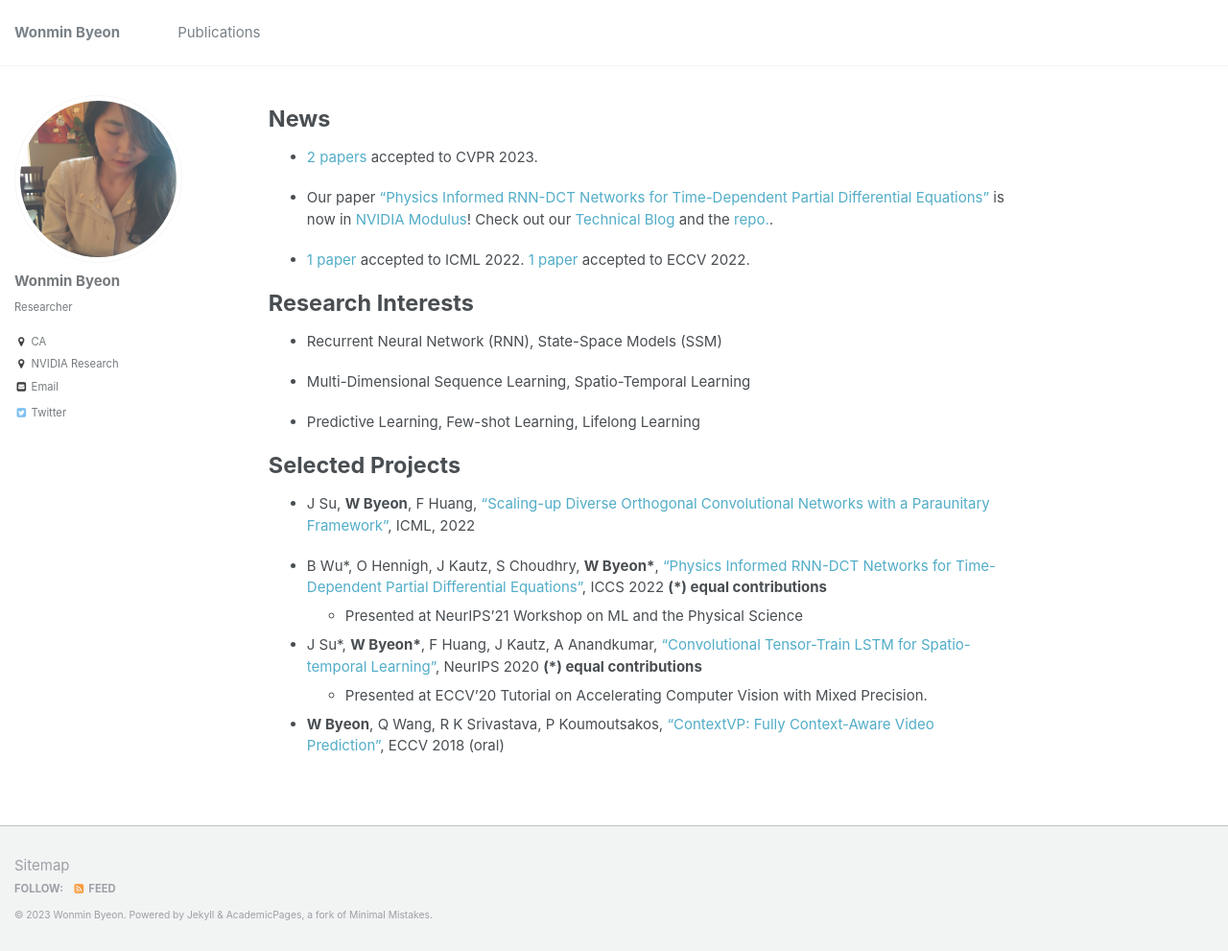
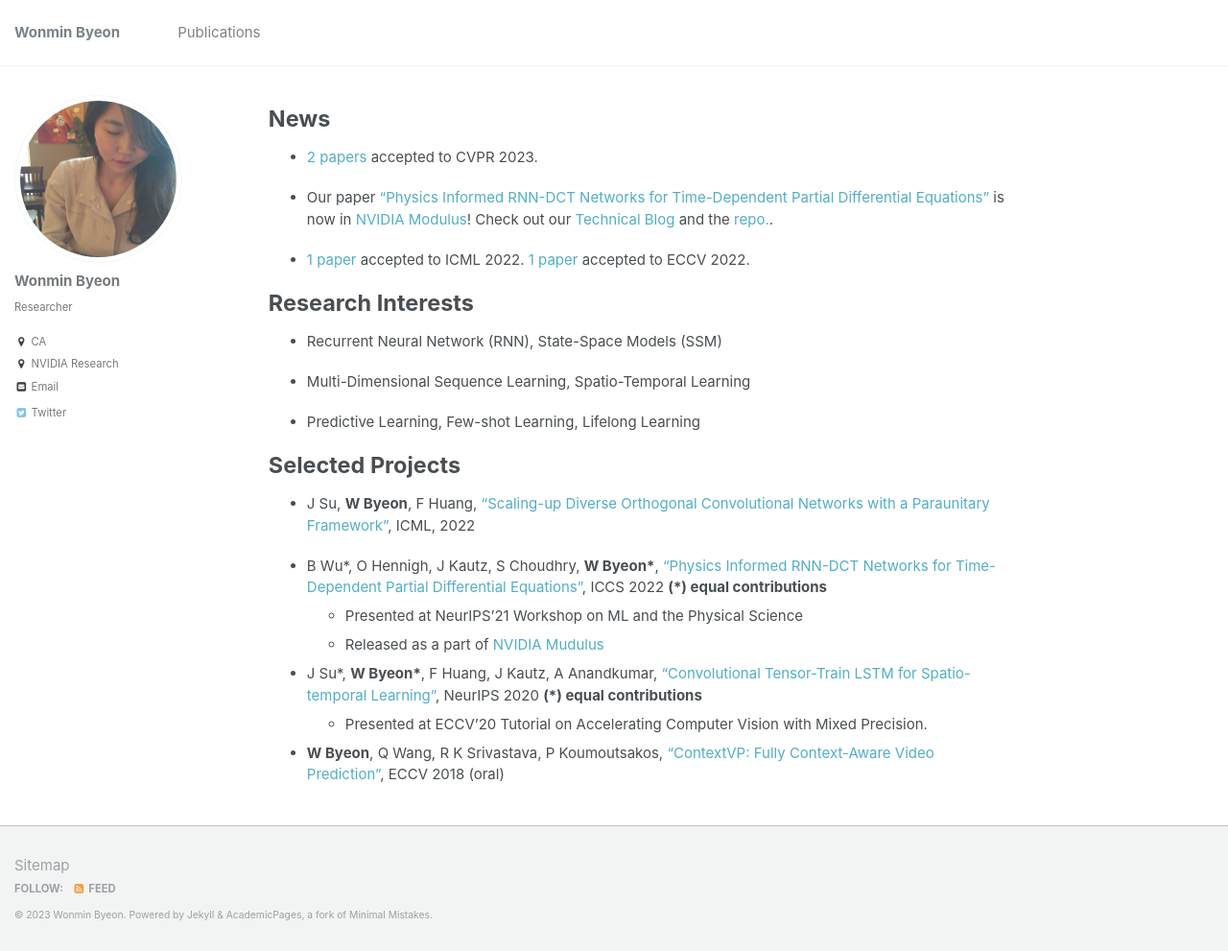
Before and after one commit to wonmin-byeon/wonmin-byeon.github.io, a Jekyll site: the page built from _pages/about.md, in a window 1280 px wide and 991 px high. Shown: the whole window at 96% size. Built offline with Jekyll 4.4.1, drawn with Linux system fonts in a browser that asks for light colours.

Commit message:
update RNNDCT release

```diff
--- a/_pages/about.md
+++ b/_pages/about.md
@@ -32,6 +32,7 @@ Selected Projects
 
 * B Wu*, O Hennigh, J Kautz, S Choudhry, <b>W Byeon*</b>, ["Physics Informed RNN-DCT Networks for Time-Dependent Partial Differential Equations"](https://wonmin-byeon.github.io/publication/2022-rnndct), ICCS 2022 <b> (*) equal contributions </b>
     - Presented at NeurIPS'21 Workshop on ML and the Physical Science
+    - Released as a part of [NVIDIA Mudulus](https://developer.nvidia.com/modulus)
 
 
 * J Su*, <b>W Byeon*</b>, F Huang, J Kautz, A Anandkumar, ["Convolutional Tensor-Train LSTM for Spatio-temporal Learning"](https://wonmin-byeon.github.io/publication/2020-convttlstm), NeurIPS 2020 <b> (*) equal contributions </b>
```
